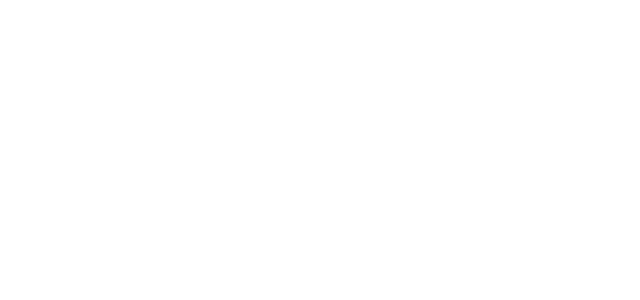
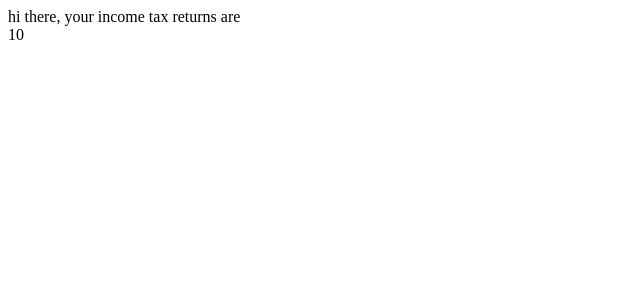
Before and after one commit to mdaz78/week-6-experiments, a React (Vite) app: page / in a window 1280 px wide. Shown: the top 300 px of the page, without its empty margins (0-640 px from the left). Built offline with nearby package versions, Linux system fonts and the light colour scheme.

Commit message:
learn about useRef

```diff
--- a/src/App.jsx
+++ b/src/App.jsx
@@ -1,3 +1,5 @@
+import UseRefExample from "./components/UseRefExample";
+
 const App = () => {
   // const [title, setTitle] = useState("I am a header");
 
@@ -25,6 +27,7 @@
       {/* <SingleTodo /> */}
       {/* <MemoExample /> */}
       {/* <UseCallbackExample /> */}
+      <UseRefExample />
     </div>
   );
 };
--- /dev/null
+++ b/src/components/UseRefExample.jsx
@@ -0,0 +1,22 @@
+import { useEffect, useRef } from "react";
+
+const UseRefExample = () => {
+  const divRef = useRef();
+
+  useEffect(() => {
+    setTimeout(() => {
+      // divRef.current contains the div element
+      divRef.current.innerHTML = "10";
+    }, 5000);
+  }, []);
+
+  const incomeTax = 20000;
+
+  return (
+    <div>
+      hi there, your income tax returns are <div ref={divRef}>{incomeTax}</div>
+    </div>
+  );
+};
+
+export default UseRefExample;
```
